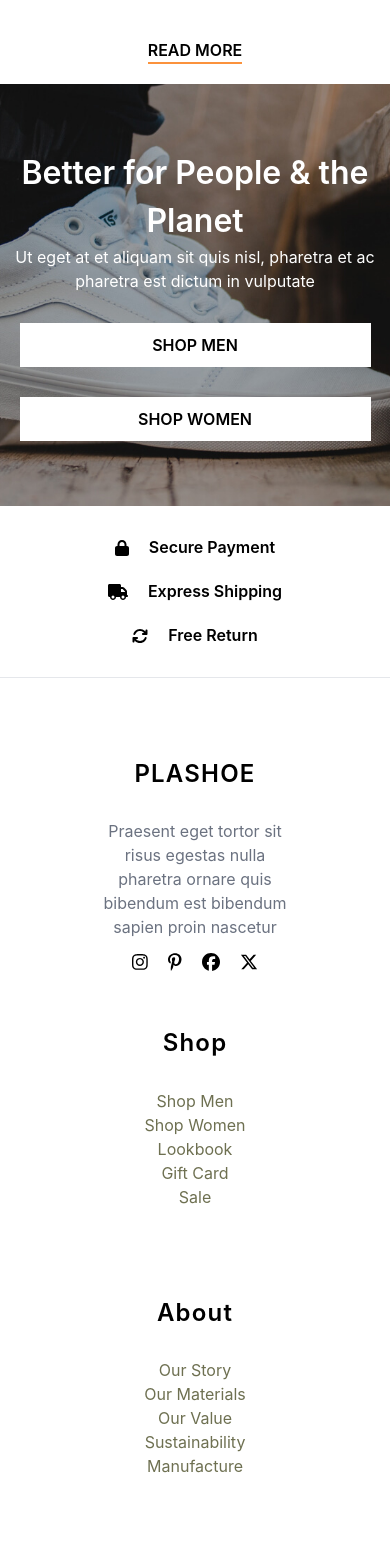
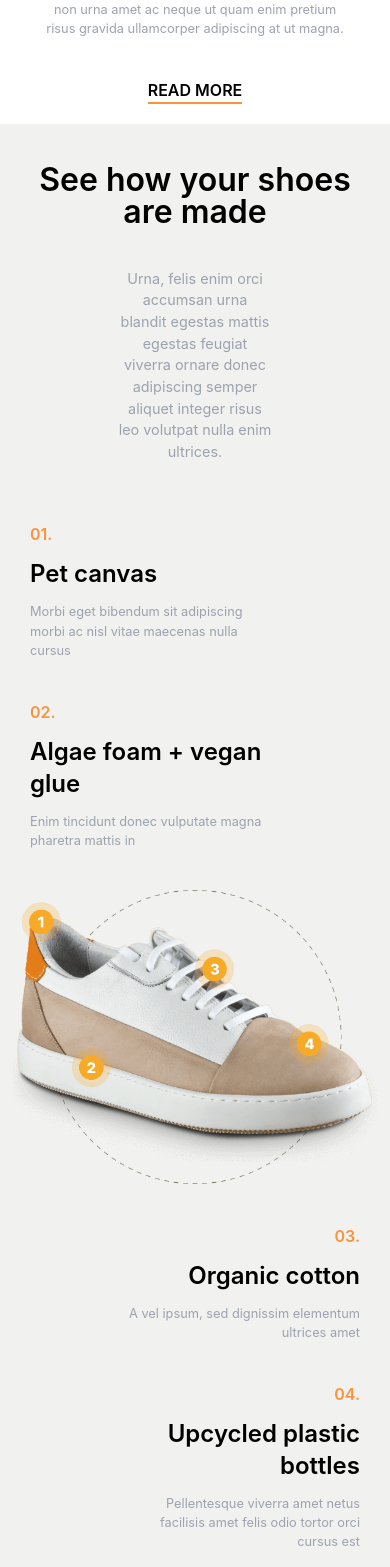
Before and after one commit to Mrking092/Ecommerce-Fork, a React (Create React App) app in the folder my-app/: page / in a window 390 px wide. Shown: the part 1581-3148 px from the top of the page. Built offline with nearby package versions, Linux system fonts and the light colour scheme.

Commit message:
finishing third div

```diff
--- a/my-app/src/Components/zeroz/Header/HeaderStyle.css
+++ b/my-app/src/Components/zeroz/Header/HeaderStyle.css
@@ -46,18 +46,26 @@
     height: 100vh;
 }
 .shoppingContainer{
-    position: absolute;
+    position: fixed;
     z-index: 5;
-    width: 85vw;
+    width: 98vw;
     height: 100vh;
 }
 .shoppingContainer .shoppingDiv{
     position: absolute;
     z-index: 10;
     background-color: white;
-    width: 35vw;
+    width: 33.8vw;
     height: 100vh;
     margin-left: 65vw;
+}
+.shoppingContainer .shoppingBg{
+    position: absolute;
+    background-color: black;
+    opacity: 0.3;
+    z-index: -1;
+    width: 95vw;
+    height: 100vh;
 }
 .shoppingDiv .noElement{
     margin-top: 38vh;
@@ -77,14 +85,7 @@
     margin-top: 3%;
     cursor: pointer;
 }
-.shoppingContainer .shoppingBg{
-    position: absolute;
-    background-color: black;
-    opacity: 0.3;
-    z-index: -1;
-    width: 100vw;
-    height: 100vh;
-}
+
 @media (max-height: 800px) {
     .shoppingDiv .shoppingBtn{
         margin-top: 81vh;
--- a/my-app/src/Components/zeroz/Home/HomeContentStyle.css
+++ b/my-app/src/Components/zeroz/Home/HomeContentStyle.css
@@ -27,6 +27,13 @@
     transition: 0.8s;
 
 }
+
+.seeHowMadeDiv{
+    margin: 1.5%;
+    background-color: #f1f1ef;
+}
+
+
 
 @media (max-width:1200px) {
     .homeFirstDiv{
@@ -115,7 +122,7 @@
         width: 70vw;
     }
     .aboutUs div{
-        width: 100vw;
+        width: 97vw;
         padding: 0 5%;
     }
     .aboutUs h6{
@@ -129,4 +136,34 @@
         font-size: 0.8rem;
         padding: 0 5%;
     }
+    .seeHowMadeDiv{
+        padding: 0 3%;
+        margin: 0;
+        padding-bottom: 5%;
+    }
+    .seeHowMadeDiv h2{
+        font-size: 2rem;
+    }
+    .seeHowMadeDiv > p{
+        font-size: 0.9rem;
+        font-weight: normal;
+    }
+    .makingContainer div p{
+        font-size: 0.8rem;
+    }
+    .makingContainer{
+        display: block;
+    }
+    .makingContainer .beforeImg{
+        margin-left: 5%;
+        width: 60vw;
+    }
+    .makingContainer .afterImg{
+        margin-right: 5%;
+        width: 60vw;
+    }
+    .makingContainer .shoes{
+        display: flex;
+        justify-content: center;
+    }
 }
--- a/my-app/src/Components/zeroz/Home/homeContent.js
+++ b/my-app/src/Components/zeroz/Home/homeContent.js
@@ -8,8 +8,24 @@ import asSeen3 from '../../Imgs/zeroz/asSeen3.png'
 import asSeen4 from '../../Imgs/zeroz/asSeen4.png'
 import asSeen5 from '../../Imgs/zeroz/asSeen5.png'
 import aboutUsImg from '../../Imgs/zeroz/aboutUsImg.jpg'
+import shoes from '../../Imgs/zeroz/shoes.png'
 
 export default function HomeContent() {
+
+    const url = 'https://v1-sneakers.p.rapidapi.com/v1/brands';
+    const options = {
+	method: 'GET',
+	headers: {
+		'x-rapidapi-key': '2460ab4236msh42ec7298ff9e099p188cfejsn7b366a399060',
+		'x-rapidapi-host': 'v1-sneakers.p.rapidapi.com'
+	}
+};
+    const test = async () =>{
+        const response = await fetch(url, options);
+        const result = await response.text();
+        console.log(result);
+    }
+
     return (
         <>
             <div className='homeFirstDiv '>
@@ -17,7 +33,7 @@ export default function HomeContent() {
                 <p className='text-lg text-white w-4/12 mb-7'>Bibendum fermentum, aenean donec pretium aliquam blandit
                 tempor imperdiet arcu arcu ut nunc in dictum mauris at ut.</p>
                 <div className='flex flex-row'>
-                <button className='bg-white py-3 px-8 font-semibold me-7'>SHOP MEN</button>
+                <button onClick={test} className='bg-white py-3 px-8 font-semibold me-7'>SHOP MEN</button>
                 <button className='bg-white py-3 px-8 font-semibold'>SHOP WOMEN</button>
                 </div>
             </div>
@@ -44,6 +60,40 @@ export default function HomeContent() {
                     <button className='font-semibold border-b-2 border-orange-400  mt-10'>READ MORE</button>
                 </div>
             </div>
+
+            <div className='seeHowMadeDiv py-20'>
+                <h2 className='text-5xl font-semibold text-center py-10'>See how your shoes are made</h2>
+                <p className='text-gray-400 text-center mx-auto pb-5 w-5/12 font-semibold'>Urna, felis enim orci accumsan urna blandit
+                egestas mattis egestas feugiat viverra ornare donec adipiscing semper aliquet integer
+                risus leo volutpat nulla enim ultrices.</p>
+                <div className=' makingContainer grid grid-flow-col grid-cols-3'>
+                    <div className='beforeImg pt-10 w-5/12 mx-auto text-start'>
+                        <h6 className='text-orange-400 font-semibold mb-3'>01.</h6>
+                        <h4 className='text-2xl font-semibold mb-3'>Pet canvas</h4>
+                        <p className='text-gray-400'>Morbi eget bibendum sit adipiscing morbi ac nisl vitae maecenas nulla cursus</p>
+                    </div>
+                    <div className='beforeImg pt-10 w-5/12 mx-auto text-start'>
+                        <h6 className='text-orange-400 font-semibold mb-3'>02.</h6>
+                        <h4 className='text-2xl font-semibold mb-3'>Algae foam + vegan glue</h4>
+                        <p className='text-gray-400'>Enim tincidunt donec vulputate magna pharetra mattis in</p>
+                    </div>
+                    <div className='shoes pt-10 row-span-2 my-auto col-start-2 row-start-1'>
+                        <img className='' src={shoes}/>
+                    </div>
+                    <div className='afterImg pt-10 w-5/12 mx-auto text-end'>
+                        <h6 className='text-orange-400 font-semibold mb-3'>03.</h6>
+                        <h4 className='text-2xl font-semibold mb-3'>Organic cotton</h4>
+                        <p className='text-gray-400'>A vel ipsum, sed dignissim elementum ultrices amet</p>
+                    </div>
+                    <div className='afterImg pt-10 w-5/12 mx-auto text-end'>
+                        <h6 className='text-orange-400 font-semibold mb-3'>04.</h6>
+                        <h4 className='text-2xl font-semibold mb-3'>Upcycled plastic bottles</h4>
+                        <p className='text-gray-400'>Pellentesque viverra amet netus facilisis amet felis odio tortor orci cursus est</p>
+                    </div>
+                </div>
+            </div>
+
+
         </>
     )
 }
```
Also changed, not shown: my-app/src/Components/Imgs/zeroz/shoes.png (added).
